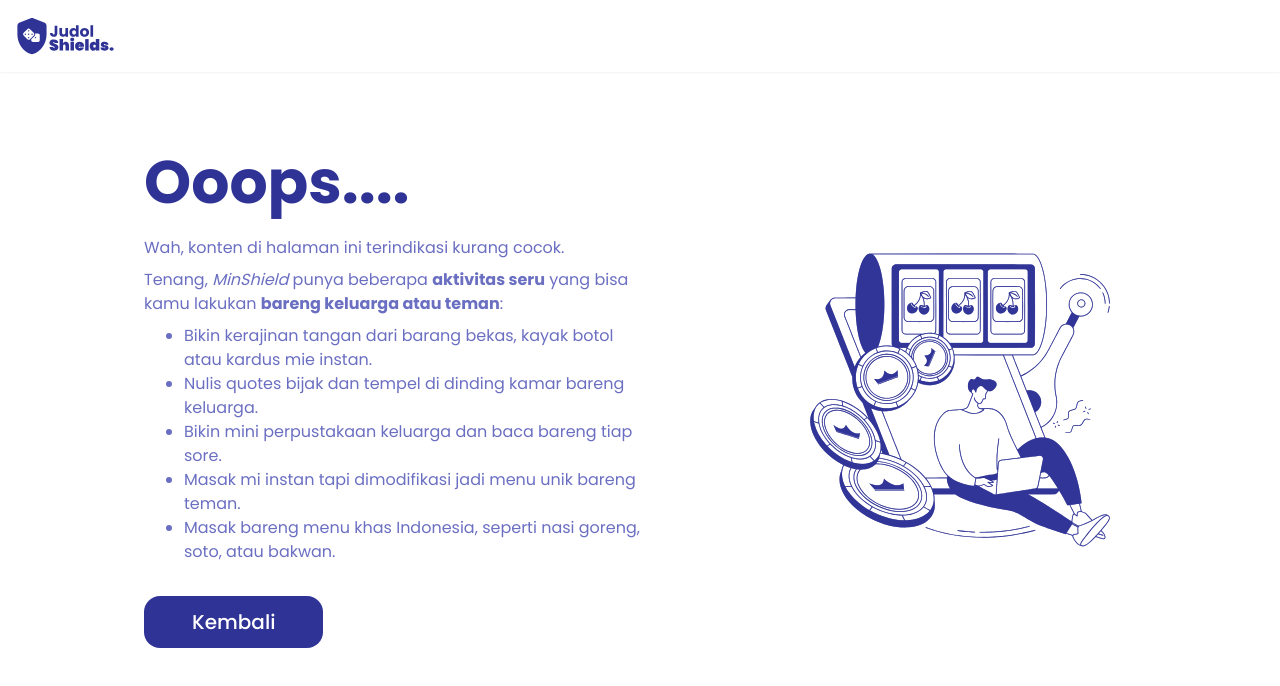
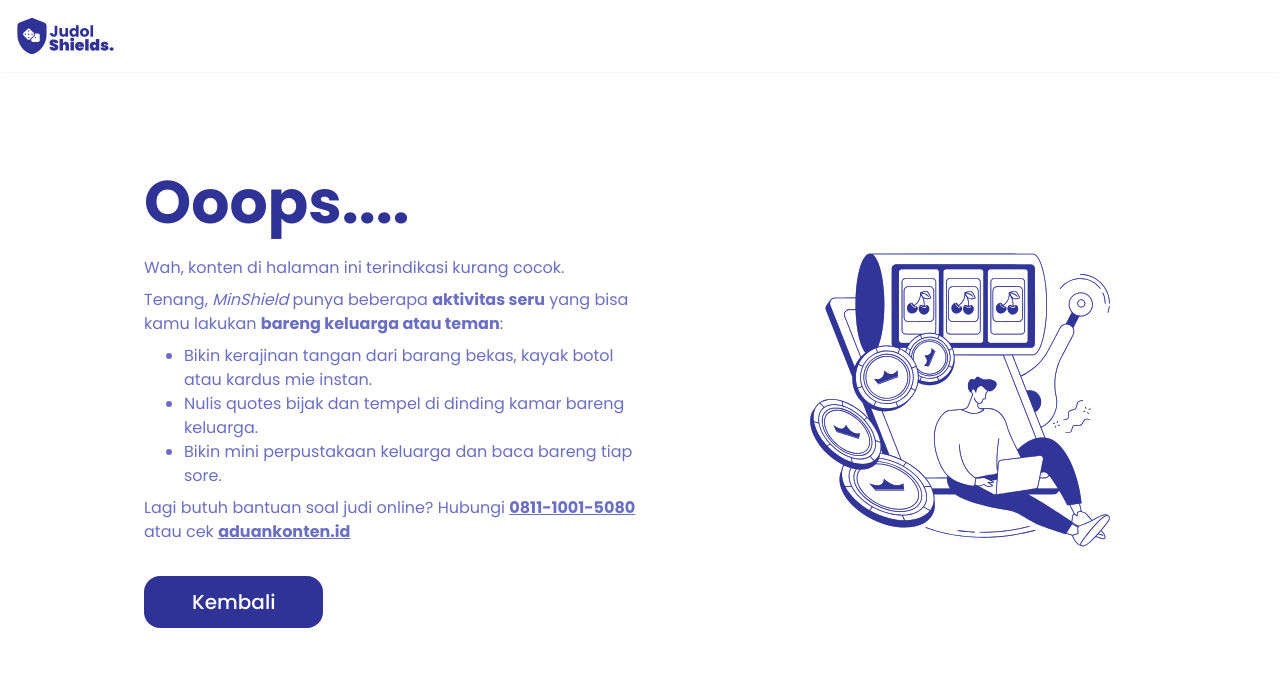
Before and after one commit to atharianr/judol-shields-web, a Next.js app: page / in a window 1280 px wide. Shown: the top 686 px of the page. Built offline with nearby package versions, Linux system fonts and the light colour scheme.

Commit message:
feat: add hotline and website

```diff
--- a/src/app/PageContent.jsx
+++ b/src/app/PageContent.jsx
@@ -70,7 +70,7 @@ export default function PageContent() {
                     {
                         activityArray
                             .sort(() => 0.5 - Math.random()) // shuffle
-                            .slice(0, 5) // take first 3
+                            .slice(0, 3) // take first 3
                             .map((data, index) => (
                                 <li key={index} className="text-[#6B6FC2] text-l6">
                                     {data}
@@ -78,6 +78,16 @@ export default function PageContent() {
                             ))
                     }
                 </ul>
+                <p className="text-[#6B6FC2] text-l mt-2 ml-36">
+                    Lagi butuh bantuan soal judi online? Hubungi{" "}
+                    <a href="tel:081110015080" className="font-bold underline hover:text-[#4c50a3]">
+                        0811-1001-5080
+                    </a>{" "}
+                    atau cek{" "}
+                    <a href="https://aduankonten.id" target="_blank" rel="noopener noreferrer" className="font-bold underline hover:text-[#4c50a3]">
+                        aduankonten.id
+                    </a>
+                </p>
                 <button
                     onClick={() => window.history.back()}
                     className="w-fit bg-[#2F3396] text-white text-xl font-medium px-12 py-3 mt-8 ml-36 rounded-2xl cursor-pointer hover:bg-[#2F3396]/80 hover:shadow-sm duration-200"
```
